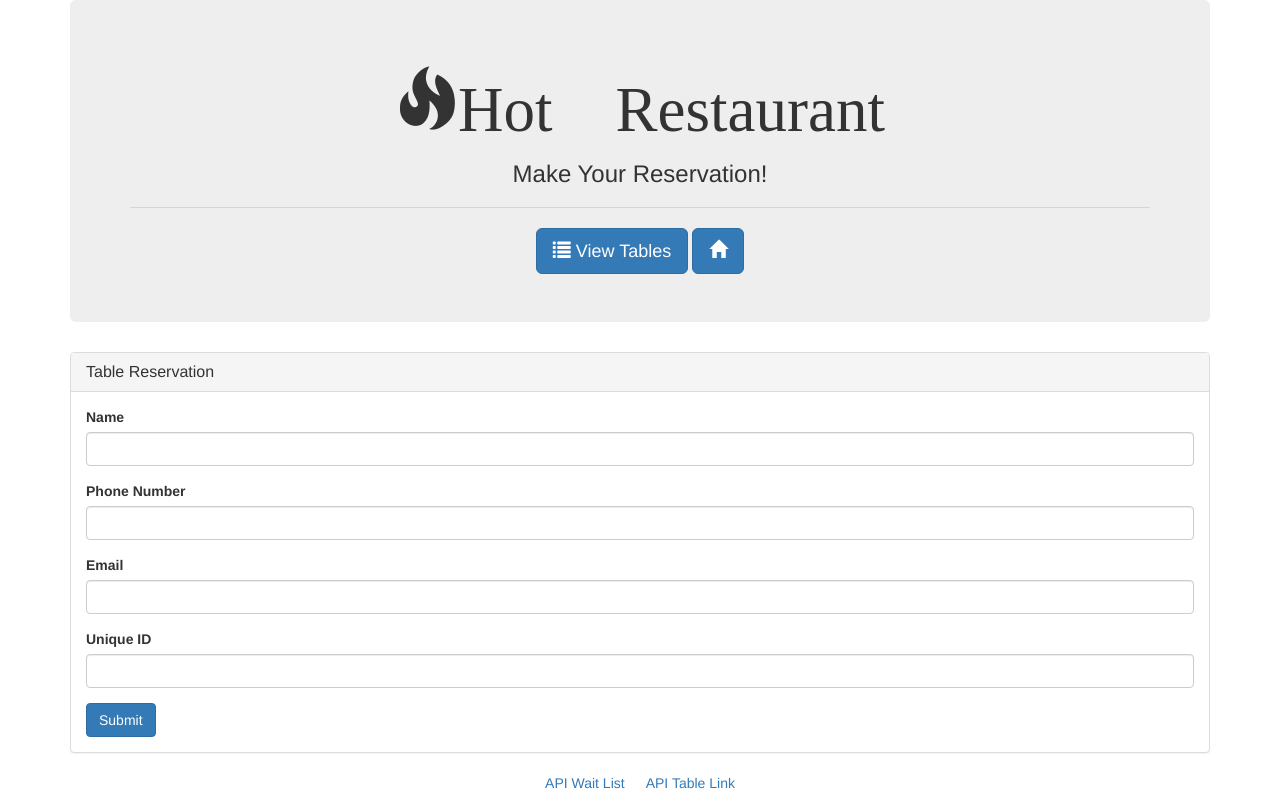
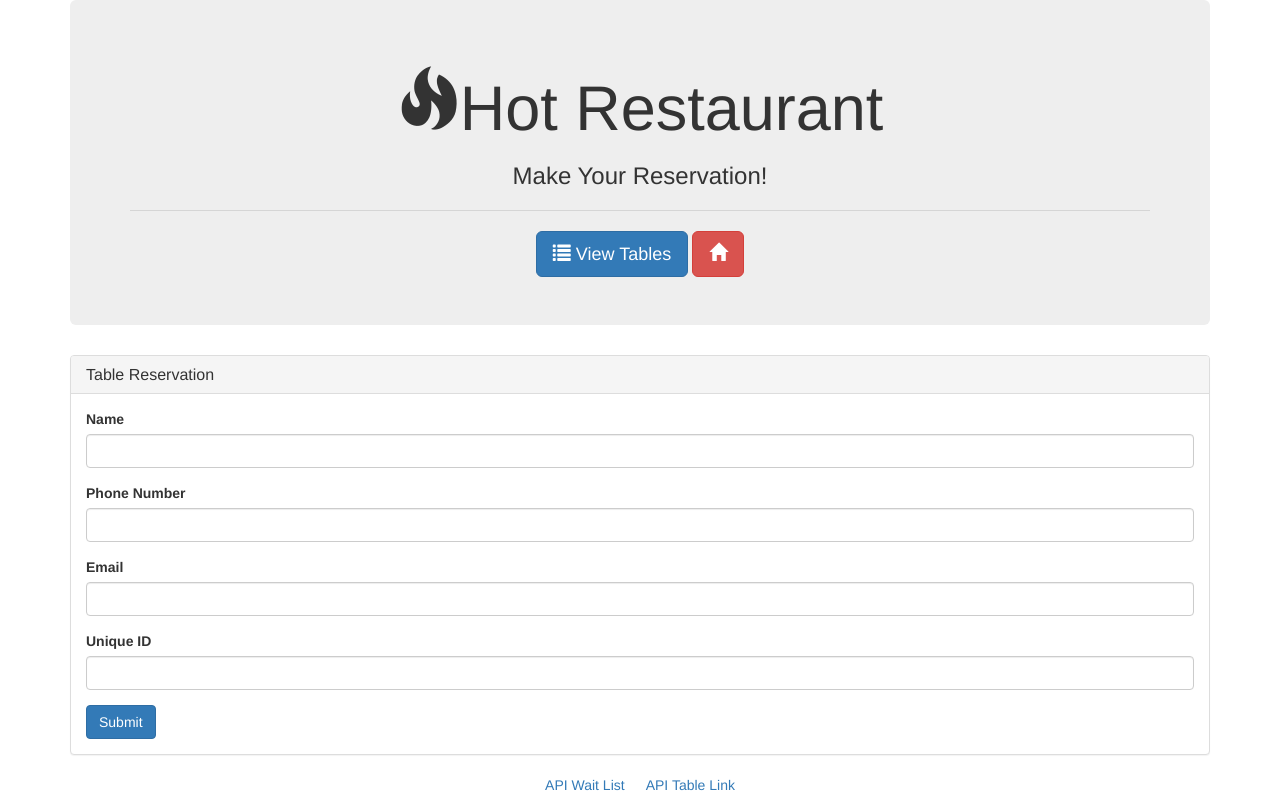
Before and after one commit to RDZobrist/hotRestaurant, a website: page reservation.html in a window 1280 px wide. Drawn offline with nearby package versions, Linux system fonts and the light colour scheme.

Commit message:
fixed reservation.html buttons

```diff
--- a/reservation.html
+++ b/reservation.html
@@ -13,14 +13,14 @@
 <body>
     <div class="container">
         <div class="jumbotron text-center">
-            <h1 class="glyphicon glyphicon-fire">Hot Restaurant</h1>
+            <h1><span class="glyphicon glyphicon-fire"></span>Hot Restaurant</h1>
             <h3>Make Your Reservation!</h3>
             <hr>
             <a href="./view.html">
                 <button type="button" class="btn btn-primary btn-lg"><span class="glyphicon glyphicon-list"></span> View Tables</button>
             </a>
             <a href="./index.html">
-                <button type="button" class="btn btn-lg btn-primary"><span class="glyphicon glyphicon-home"></span></button>
+                <button type="button" class="btn btn-lg btn-danger"><span class="glyphicon glyphicon-home"></span></button>
             </a>
         </div>
         <div class="row">
```
